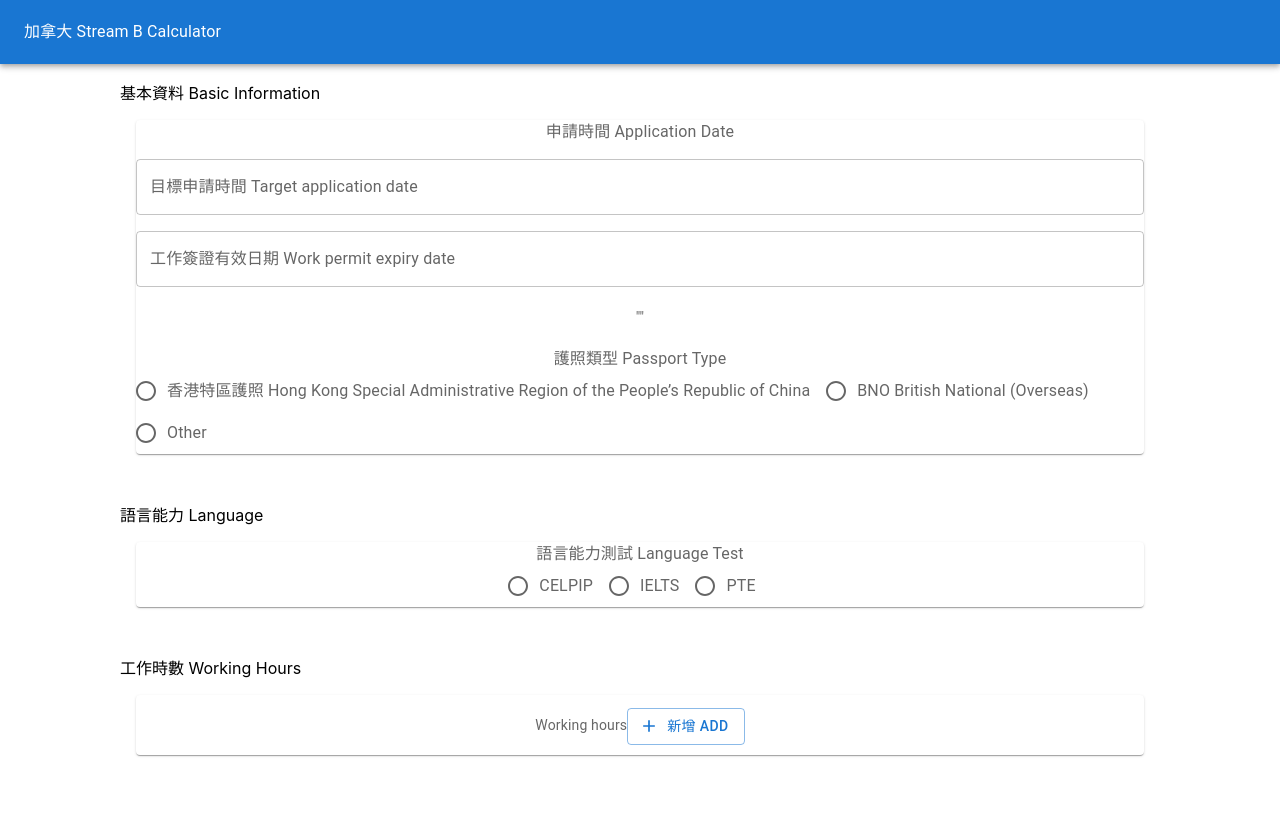
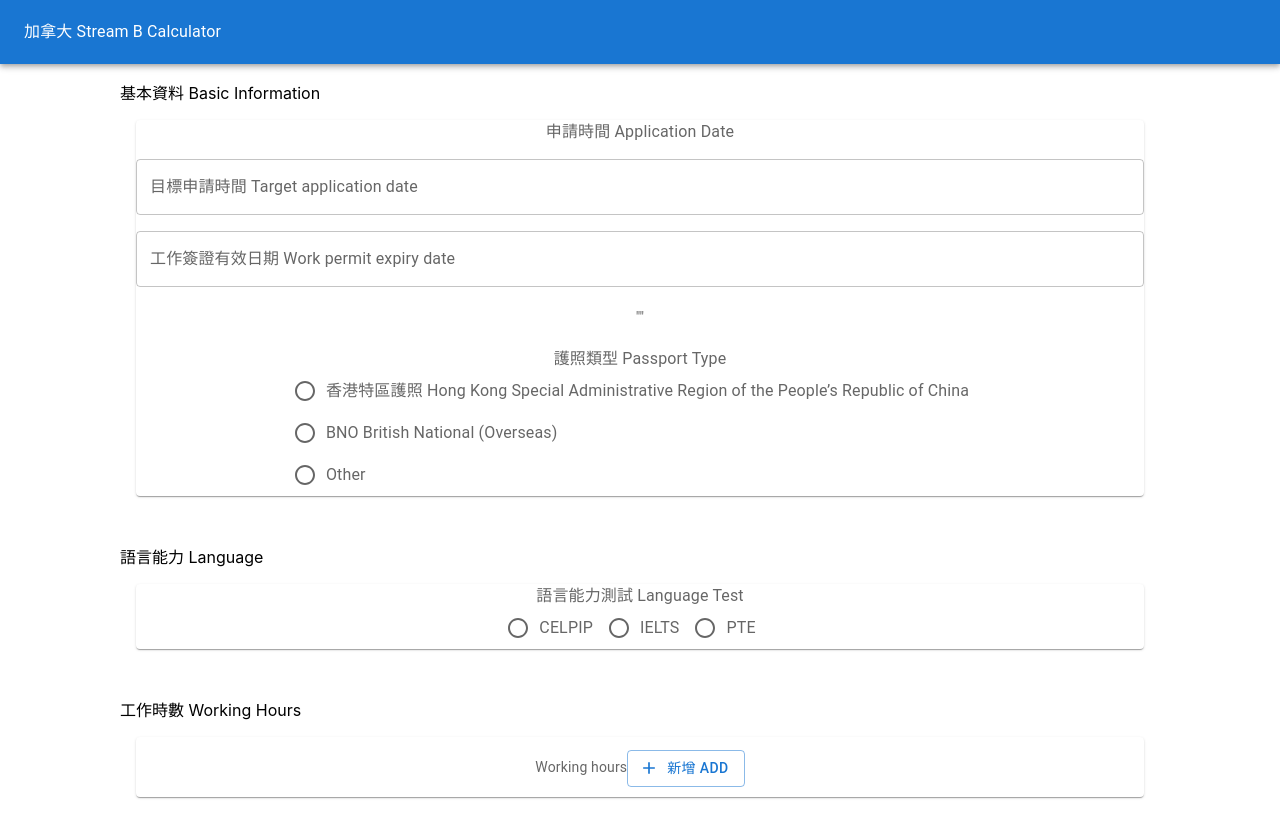
Before and after one commit to VardyNg/Canada-HK-Stream-B-Calculator, a React (Create React App) app: page / in a window 1280 px wide. Before the commit the page ends 800 px from the top, so only its background shows below. Built offline with nearby package versions, Linux system fonts and the light colour scheme.

Commit message:
keep one item in a line

```diff
--- a/src/organisms/stream-b-calculator/passport-type.tsx
+++ b/src/organisms/stream-b-calculator/passport-type.tsx
@@ -4,13 +4,13 @@ import RadioGroup from '@mui/material/RadioGroup';
 import FormControlLabel from '@mui/material/FormControlLabel';
 import FormControl from '@mui/material/FormControl';
 import FormLabel from '@mui/material/FormLabel';
+import Stack from '@mui/material/Stack';
 import {
   PassportTypeEnum,
 } from '../../data'
 import {
   ErrorPassportType
 } from '../../molecules';
-
 function PassportType() {
   const [passportType, setPassportType] = React.useState('');
   const [errorPassport, setErrorPassport] = React.useState(false);
@@ -34,6 +34,7 @@ function PassportType() {
         name="row-radio-buttons-group"
         onChange={handleChange}
       >
+        <Stack>
           <FormControlLabel
             value={PassportTypeEnum.HKSAR}
             control={<Radio />}
@@ -49,6 +50,7 @@ function PassportType() {
             control={<Radio />}
             label="Other"
           />
+        </Stack>
       </RadioGroup>
       {errorPassport && <ErrorPassportType />}
     </FormControl>
```
Lines whose indentation alone changed are shown as unchanged.
